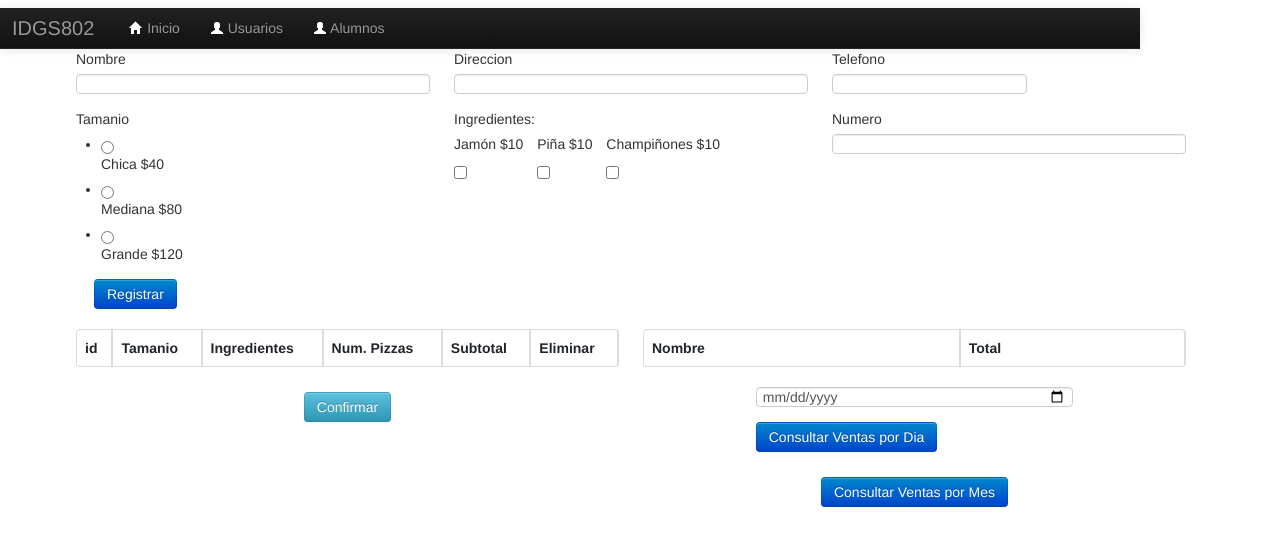
After one commit to IDGS-802-21000149/practicas-db-IDGS802, a Flask app: page /pizza in a window 1280 px wide. The commit adds this page. Shown: the top 546 px of the page. Run offline with Flask 3, Linux system fonts and the light colour scheme; lists and menus that the app fills with data are empty; some libraries are stand-ins or nearby versions.

Commit message:
RAM-07/03/2024-Pizzeria

```diff
--- a/forms.py
+++ b/forms.py
@@ -1,5 +1,5 @@
 from wtforms import Form
-from wtforms import StringField,IntegerField,RadioField
+from wtforms import StringField,IntegerField,RadioField,BooleanField
 from wtforms import EmailField
 from wtforms import validators
 
@@ -36,10 +36,28 @@ class Profe(Form):
     email=EmailField("email",[validators.Email(message="Ingrese un correo valido")])
 
 
-class GuardarIdiomaForm(Form):
-    espaniol = StringField("Español", validators=[validators.DataRequired(message="El campo es requerido")])
-    ingles = StringField("Inglés", validators=[validators.DataRequired(message="El campo es requerido")])
 
-class ConsultarIdiomaForm(Form):
-    palabra = StringField("Palabra a buscar", validators=[validators.DataRequired(message="El campo es requerido")])
-    idioma = RadioField("Idioma", choices=[("Espanol", "Español"), ("Ingles", "Inglés")])
+class PizzaForm(Form):
+
+      id=IntegerField('id')
+      nombre=StringField("Nombre",[
+        validators.DataRequired(message="El campo es requerido"),
+        validators.Length(min=4,max=10,message="ingresa nombre vailido")
+    ])
+      direccion=StringField("Direccion",[
+        validators.DataRequired(message="El campo es requerido"),
+        validators.Length(min=4,max=10,message="ingresa nombre vailido")
+    ])
+      telefono=StringField("Telefono",[
+        validators.DataRequired(message="El campo es requerido"),
+    ])
+      tamanio = RadioField("Tamanio", choices=[("Chica", "Chica $40"),
+                                              ("Mediana", "Mediana $80"),
+                                              ("Grande","Grande $120")])
+      jamon = BooleanField('Jamón $10')
+      pinia = BooleanField('Piña $10')
+      champiniones = BooleanField('Champiñones $10')
+
+      numero=IntegerField("Numero",[
+        validators.DataRequired(message="El campo es requerido"),
+    ])
--- a/main.py
+++ b/main.py
@@ -1,11 +1,14 @@
-from flask import Flask,request,render_template,Response
+from calendar import monthrange
+from datetime import datetime,timedelta
+from flask import Flask,request,render_template,Response,redirect,url_for
 from flask import flash
 from config import DevelopmentConfig
 from flask_wtf.csrf import CSRFProtect
 import forms
 from models import Alumnos
-from models import Profesores
+from models import Profesores,Pizzas
 from models import db
+
 
 app=Flask(__name__)
 app.config.from_object(DevelopmentConfig)
@@ -37,6 +40,98 @@ def profesores():
       db.session.commit()
    return render_template("profesores.html",form=profe)
 
+
+
+temporal = []
+id_pizza = 1
+
+@app.route("/pizza", methods=["GET", "POST"])
+def pizzas():
+    global temporal, id_pizza, temporalbd
+    pizza_form = forms.PizzaForm(request.form)
+
+    ventas = None
+    suma_total = None
+
+    if request.method == "POST" and "fecha_consulta" not in request.form:
+        ingredientes_seleccionados = []
+
+        if pizza_form.jamon.data:
+            ingredientes_seleccionados.append("Jamon")
+        if pizza_form.pinia.data:
+            ingredientes_seleccionados.append("Pinia")
+        if pizza_form.champiniones.data:
+            ingredientes_seleccionados.append("Champiniones")
+
+        tamanio_seleccionado = pizza_form.tamanio.data
+        if tamanio_seleccionado == 'Chica':
+            tamanio_int = 40
+        elif tamanio_seleccionado == 'Mediana':
+            tamanio_int = 80
+        else:
+            tamanio_int = 120
+
+        num_ingredientes = len(ingredientes_seleccionados) * 10
+        total = int(num_ingredientes) + tamanio_int
+        totalP = total * pizza_form.numero.data
+
+        temporal.append({
+            'id': id_pizza,
+            'nombre': pizza_form.nombre.data,
+            'direccion': pizza_form.direccion.data,
+            'telefono': pizza_form.telefono.data,
+            'tamanio': tamanio_seleccionado,
+            'ingredientes': ingredientes_seleccionados,
+            'numero': pizza_form.numero.data,
+            'totalP': totalP
+        })
+        id_pizza += 1
+
+    # Consultar ventas solo si se ha enviado el formulario de fecha de consulta
+    if request.method == "POST" or request.method == "GET":
+        fecha_consulta_str = request.form.get("fecha_consulta")
+        if fecha_consulta_str:
+            fecha_consulta = datetime.strptime(fecha_consulta_str, "%Y-%m-%d").date()
+
+            # Consultar las ventas realizadas en la fecha seleccionada
+            ventas = Pizzas.query.filter(Pizzas.create_date >= fecha_consulta).filter(Pizzas.create_date < fecha_consulta + timedelta(days=1)).all()
+            suma_total = sum(venta.total for venta in ventas)
+
+
+    return render_template("pizza.html", form=pizza_form, temporal=temporal, ventas=ventas,suma_total=suma_total)
+
+
+
+@app.route("/confirmar", methods=["POST"])
+def confirmar_registro():
+    global temporal
+
+    for registro in temporal:
+        pizza = Pizzas(
+            nombre=registro['nombre'],
+            direccion=registro['direccion'],
+            telefono=registro['telefono'],
+            tamanio=registro['tamanio'],
+            ingredientes=', '.join(registro['ingredientes']),
+            numero=registro['numero'],
+            total=registro['totalP']
+        )
+        db.session.add(pizza)
+
+    db.session.commit()
+    temporal = []
+
+    return redirect("/pizza")
+
+
+@app.route("/eliminarPizza", methods=["POST"])
+def eliminar_registro():
+    global temporal
+    id_pizza = int(request.form["id"])
+    temporal = [registro for registro in temporal if registro["id"] != id_pizza]
+    return redirect("/pizza")
+
+
 @app.route("/ABC_Completo",methods=["GET","POST"])
 def ABCompleto():
    alum_form=forms.UserForm2(request.form)
@@ -46,9 +141,30 @@ def ABCompleto():
 
 @app.route("/ABC_Profesor",methods=["GET","POST"])
 def ABCompletoProf():
-   profesor=forms.Profe(request.form)
+   profesor_form=forms.Profe(request.form)
    profesor=Profesores.query.all()
    return render_template("ABC_Profesor.html",profesor=profesor)
+
+@app.route("/eliminar",methods=["GET","POST"])
+def eliminar():
+   profesor_form=forms.Profe(request.form)
+   if request.method == "GET" :
+      id=request.args.get('id')
+      profe1=db.session.query(Profesores).filter(Profesores.id==id).first()
+      profesor_form.id.data=request.args.get('id')
+      profesor_form.nombre.data=profe1.nombre
+      profesor_form.apaterno.data=profe1.apaterno
+      profesor_form.amaterno.data=profe1.amaterno
+      profesor_form.grupo.data=profe1.grupo
+      profesor_form.email.data=profe1.email
+   if request.method=="POST":
+      id=profesor_form.id.data
+      pro=Profesores.query.get(id)
+      db.session.delete(pro)
+      db.session.commit()
+      return redirect(url_for('ABCompletoProf'))
+   return render_template('eliminar.html',form=profesor_form)
+
 
 @app.errorhandler(404)
 def page_not_found(e):
--- a/templates/ABC_Profesor.html
+++ b/templates/ABC_Profesor.html
@@ -27,8 +27,8 @@
                <td>{{prof.amaterno}}</td>
                <td>{{prof.email}}</td>
                <td>{{prof.grupo}}</td>
-               <td><a href="eliminar.html?id={{prof.id}}" class="btn btn-outline-danger">Eliminar </a></td>
-               <td><a href="modificar.html?id={{prof.id}}" class="btn btn-outline-warning">Modificar </a></td>
+               <td><a href="/eliminar?id={{prof.id}}" class="btn btn-outline-danger">Eliminar </a></td>
+               <td><a href="/modificar?id={{prof.id}}" class="btn btn-outline-warning">Modificar </a></td>
            </tr>
            {%endfor%}
        </tbody>
--- /dev/null
+++ b/templates/pizza.html
@@ -0,0 +1,155 @@
+{% extends 'layout2.html' %}
+{% from '_macros.html' import render_field %}
+{% block content %}
+<style>
+    .labels {
+        display: inline-block;
+        margin-right: 10px;
+    }
+</style>
+<div class="container">
+    <form name="registro" action="/pizza" id="registro" method="POST">
+   <div class="row">
+       <div class="col-md-4">
+           <div class="form-group">
+               {{ render_field(form.nombre, class="form-control") }}
+           </div>
+       </div>
+       <div class="col-md-4">
+           <div class="form-group">
+               {{ render_field(form.direccion, class="form-control") }}
+           </div>
+       </div>
+       <div class="col-md-4">
+           <div class="form-group">
+            <label class="labels">{{ render_field(form.telefono, class="form-control") }} </label>
+
+           </div>
+       </div>
+   </div>
+   <div class="row">
+       <div class="col-md-4">
+           <div class="form-group">
+               {{ render_field(form.tamanio) }}
+           </div>
+       </div>
+       <div class="col-md-4">
+        <div class="form-group">
+            <label>Ingredientes:</label>
+
+            <label class="labels">{{ render_field(form.jamon) }} </label>
+            <label class="labels">{{ render_field(form.pinia) }}</label>
+            <label class="labels">{{ render_field(form.champiniones) }} </label>
+        </div>
+       </div>
+       <div class="col-md-4">
+           <div class="form-group">
+               {{ render_field(form.numero, class="form-control") }}
+           </div>
+       </div>
+   </div>
+       <input type="hidden" name="csrf_token" value="{{ csrf_token() }}">
+       <input type="submit" id="registrar" name="registrar" value="Registrar" class="btn btn-primary">
+   </form>
+   <div class="row">
+    <div class="col-md-6">
+        <table class="table table-striped table-bordered ">
+            <thead>
+                <tr>
+                    <th>id</th>
+                    <th>Tamanio</th>
+                    <th>Ingredientes</th>
+                    <th>Num. Pizzas</th>
+                    <th>Subtotal</th>
+                    <th>Eliminar</th>
+                </tr>
+            </thead>
+        <tbody>
+            {%for t in temporal%}
+            <tr>
+                <td>{{t.id}}</td>
+                <td>{{t.tamanio}}</td>
+                <td>
+                    {%for i in t.ingredientes%}
+                    {{i}}
+                    {%endfor%}
+                </td>
+                <td>{{t.numero}}</td>
+                <td>{{t.totalP}}</td>
+                <td>
+                    <form action="/eliminarPizza" method="post">
+                        <input type="hidden" name="id" value="{{ t.id }}">
+                        <input type="hidden" name="csrf_token" value="{{ csrf_token() }}">
+                        <input type="submit" value="Eliminar" class="btn btn-danger">
+                    </form>
+                </td>
+            </tr>
+            {%endfor%}
+        </tbody>
+        </table>
+
+        <div class="d-flex justify-content-center align-items-center">
+            <form action="/confirmar" method="post">
+                <input type="hidden" name="csrf_token" value="{{ csrf_token() }}">
+                <button class="btn btn-info">Confirmar</button>
+            </form>
+
+
+        </div>
+    </div>
+    <div class="col-md-6">
+        <div>
+            <table class="table table-striped table-bordered">
+                <thead>
+                    <tr>
+                        <th>Nombre</th>
+                        <th>Total</th>
+                    </tr>
+                </thead>
+                <tbody>
+                    {% if ventas %}
+                    {% for venta in ventas %}
+                    <tr>
+                        <td>{{ venta.nombre }}</td>
+                        <td>{{ venta.total }}</td>
+                    </tr>
+                    {% endfor %}
+                    {%endif%}
+                </tbody>
+            </table>
+
+        </div>
+        <div class="d-flex justify-content-center align-items-center">
+            {% if suma_total %}
+            <h1>Se vendio un total de ${{suma_total }}</h1>
+            {%endif%}
+        </div>
+
+        <div class="d-flex justify-content-center align-items-center">
+            <form action="/pizza" method="post">
+                <input type="date" name="fecha_consulta" class="form-control">
+                <input type="hidden" name="csrf_token" value="{{ csrf_token() }}">
+                <button type="submit" class="btn btn-primary">Consultar Ventas por Dia</button>
+            </form>
+        </div>
+
+        <div class="d-flex justify-content-center align-items-center">
+            <form action="/pizza" method="post">
+
+                <input type="hidden" name="csrf_token" value="{{ csrf_token() }}">
+                <button type="submit" class="btn btn-primary">Consultar Ventas por Mes</button>
+            </form>
+        </div>
+
+
+    </div>
+
+
+
+ </div>
+
+
+</div>
+
+</div>
+{% endblock %}
```
Also changed, not shown: models.py (+11 -0 lines), templates/eliminar.html (added, +32 -0 lines), templates/ventas.html (added, +32 -0 lines), config.py (line endings or trailing spaces).
